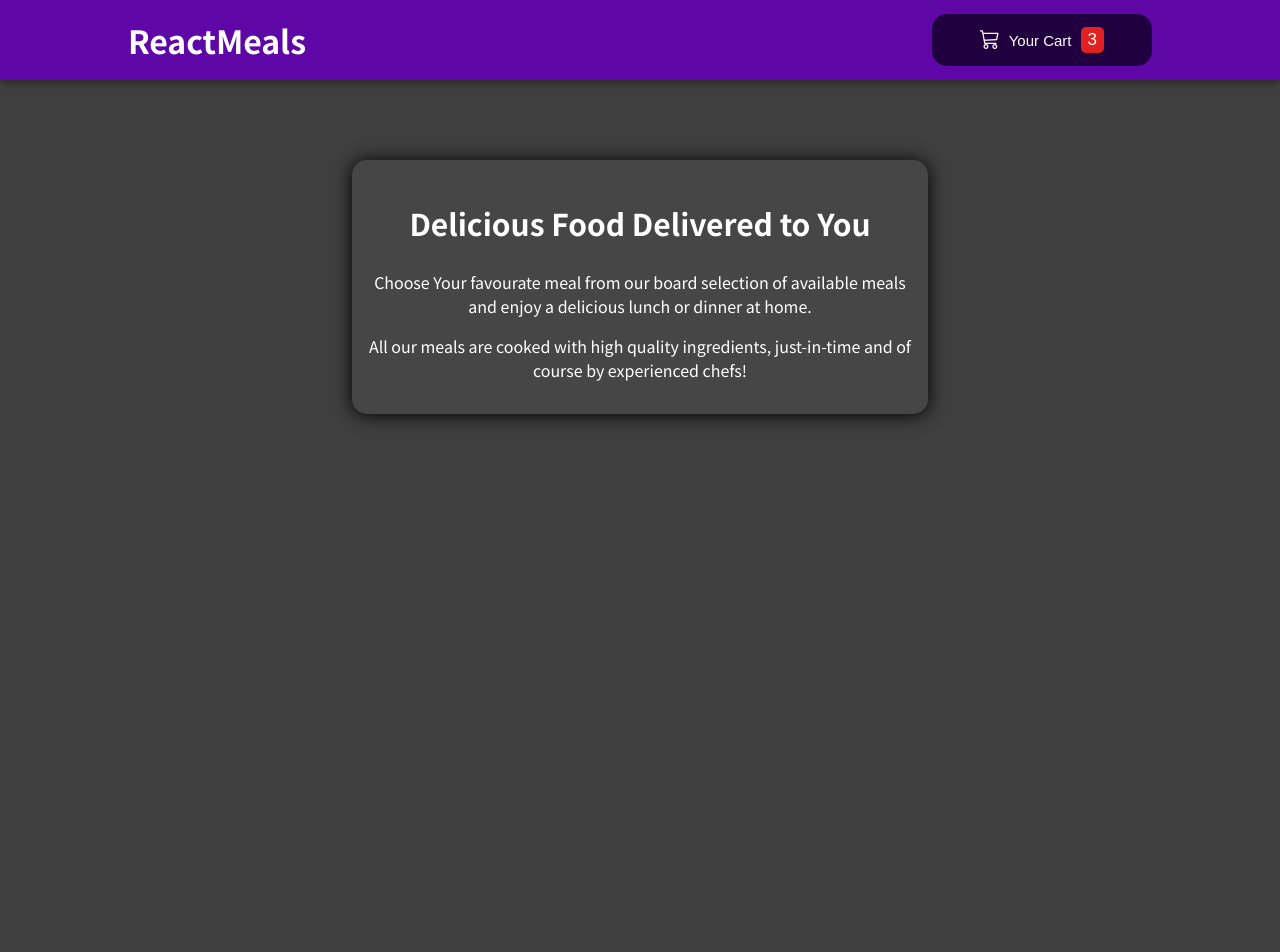
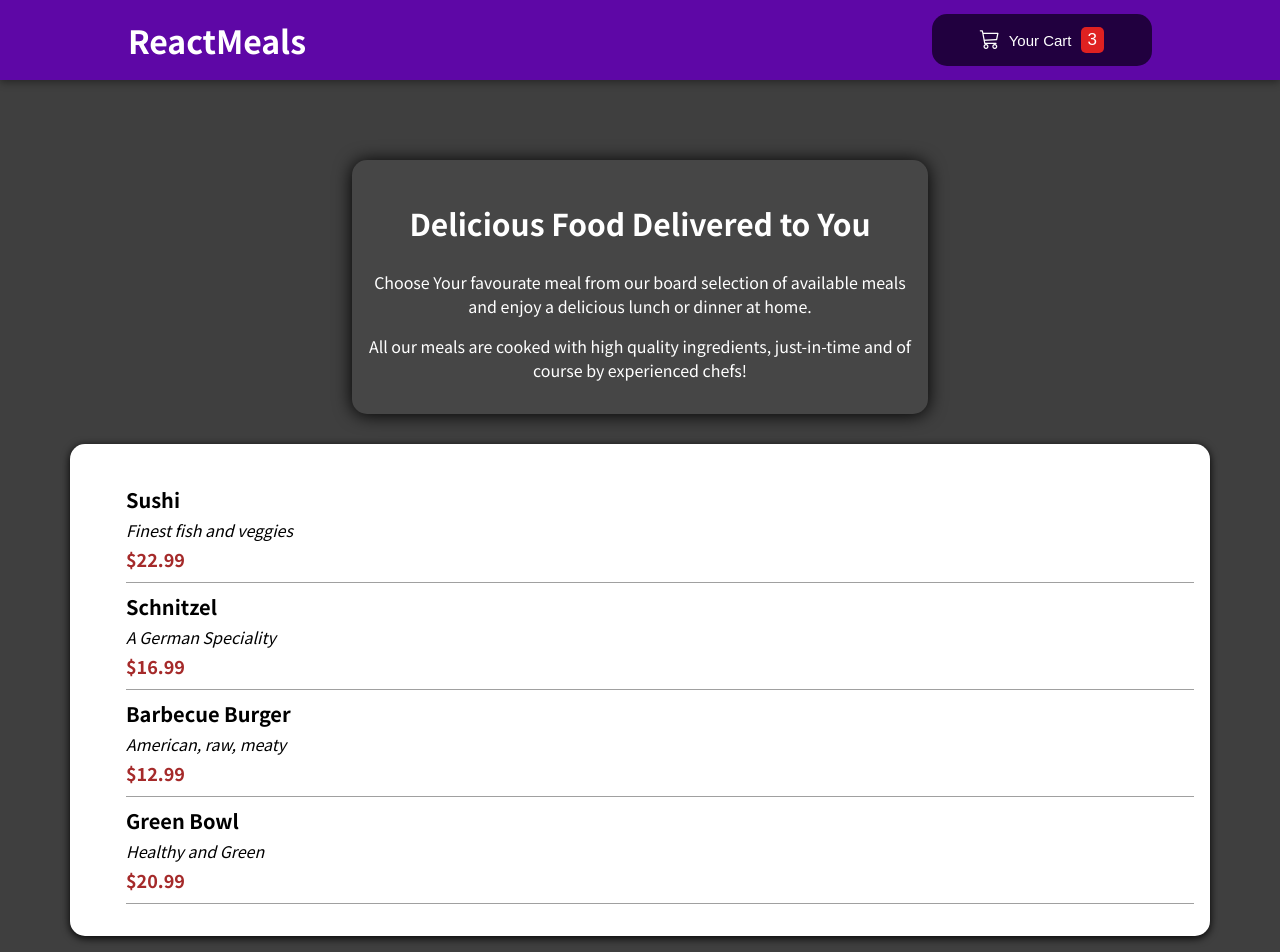
Before and after one commit to dneog/restaurant-app, a React (Create React App) app: page / in a window 1280 px wide. Shown: the top 952 px of the page. Before the commit the page ends 800 px from the top, so only its background shows below. Built offline with nearby package versions, Linux system fonts and the light colour scheme.

Commit message:
Items visible

```diff
--- /dev/null
+++ b/src/Meals/AvailableMeal.css
@@ -0,0 +1,6 @@
+.lists{
+
+}
+.lists li{
+    list-style: none;
+}
--- a/src/Meals/AvailableMeal.js
+++ b/src/Meals/AvailableMeal.js
@@ -1,5 +1,48 @@
+import Card from '../UI/Card';
+import './AvailableMeal.css';
+import MealItem from './MealItem/MealItem';
+const DummyMeals=[
+    {
+        id: 'm1',
+        name: 'Sushi',
+        description: 'Finest fish and veggies',
+        price: 22.99
+   },
 
+    {
+        id: 'm2',
+        name: 'Schnitzel',
+        description: 'A German Speciality',
+        price: 16.99
+    },
+
+    {
+        id: 'm3',
+        name: 'Barbecue Burger',
+        description: 'American, raw, meaty',
+        price: 12.99
+    },
+
+    {
+        id: 'm4',
+        name: 'Green Bowl',
+        description: 'Healthy and Green',
+        price: 20.99
+    }
+]
 const AvailableMeals= ()=> {
 
+    return (
+        <section className='lists'>
+            <Card>
+            <ul>
+                {DummyMeals.map(meal => (
+                   <MealItem key={meal.id} name={meal.name} description={meal.description} price={meal.price} />
+                )
+                )}
+            </ul>
+            </Card>
+        </section>
+    )
 }
 export default AvailableMeals;
--- /dev/null
+++ b/src/Meals/MealItem/MealItem.css
@@ -0,0 +1,23 @@
+.li{
+    padding-bottom: 10px;
+    border-bottom: 1px solid rgba(0, 0, 0, 0.373);
+}
+.details{
+   text-align: left;
+}
+.name{
+    font-size: 20px;
+    font-weight: bold;
+    padding-bottom: 4px;
+    padding-top: 9px;
+
+}
+.description{
+    font-style: italic;
+    padding-bottom: 4px;
+}
+.price{
+    font-weight: bold;
+    font-size: 18px;
+    color: brown;
+}
--- /dev/null
+++ b/src/Meals/MealItem/MealItem.js
@@ -0,0 +1,18 @@
+import React from 'react'
+import './MealItem.css';
+const MealItem = (props) => {
+  return (
+   <li className='li'>
+    <div className='details'>
+    <div className='name'>{props.name}</div>
+    <div className='description'>{props.description}</div>
+    <div className='price'>{`$${props.price}`}</div>
+    </div>
+    <div>
+
+    </div>
+   </li>
+  )
+}
+
+export default MealItem;
--- a/src/Meals/Meals.js
+++ b/src/Meals/Meals.js
@@ -1,10 +1,12 @@
 import React from 'react'
 import { Fragment } from 'react'
 import MealSummery from './MealSummery'
+import AvailableMeals from './AvailableMeal'
 const Meals = () => {
   return (
     <Fragment>
         <MealSummery />
+        <AvailableMeals />
     </Fragment>
   )
 }
--- /dev/null
+++ b/src/UI/Card.js
@@ -0,0 +1,5 @@
+import classes from './Card.module.css';
+const Card = (props)=> {
+    return <div className={classes.card}>{props.children}</div>
+}
+export default Card;
--- /dev/null
+++ b/src/UI/Card.module.css
@@ -0,0 +1,9 @@
+.card{
+
+    margin: 30px 70px;
+    padding: 1rem;
+    box-shadow: 0 2px 8px black;
+    border-radius: 15px;
+    background: white;
+
+}
```
Also changed, not shown: src/Meals/MealItem/MealItemForm.js (added).
